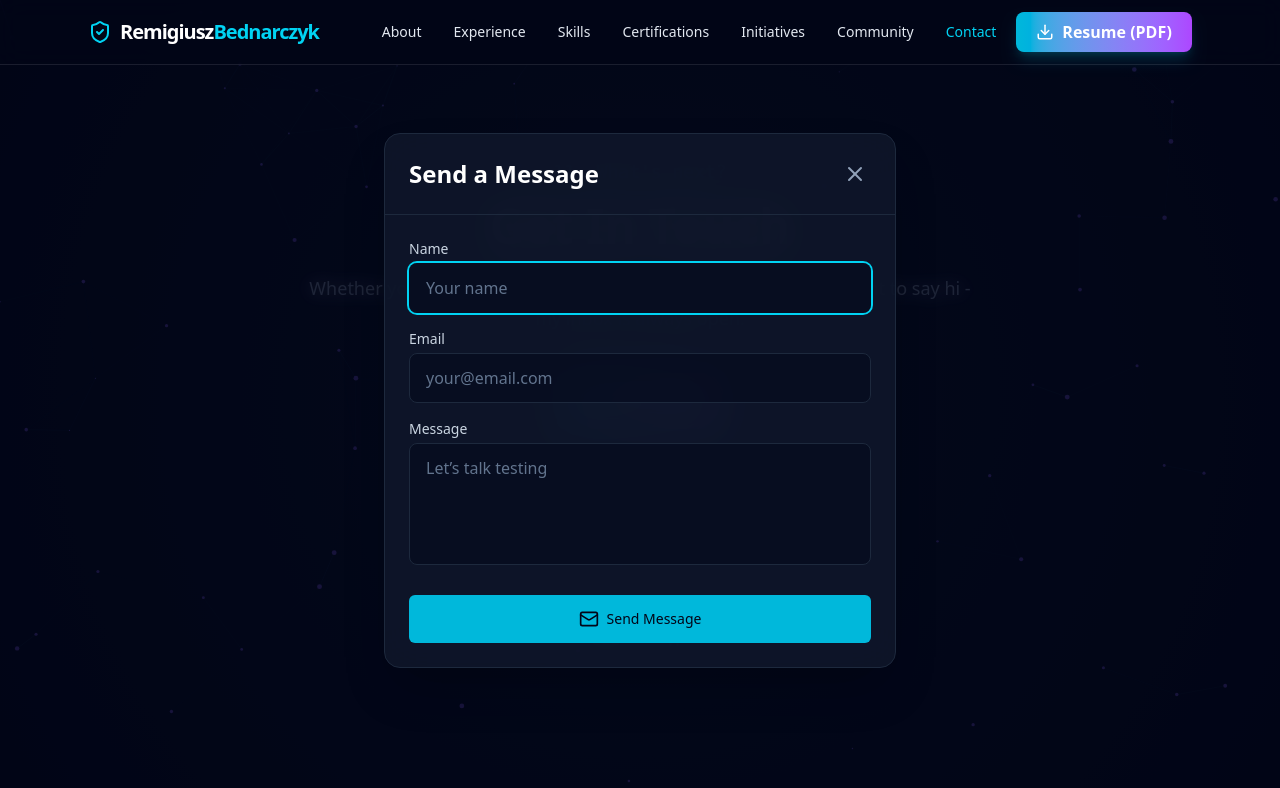
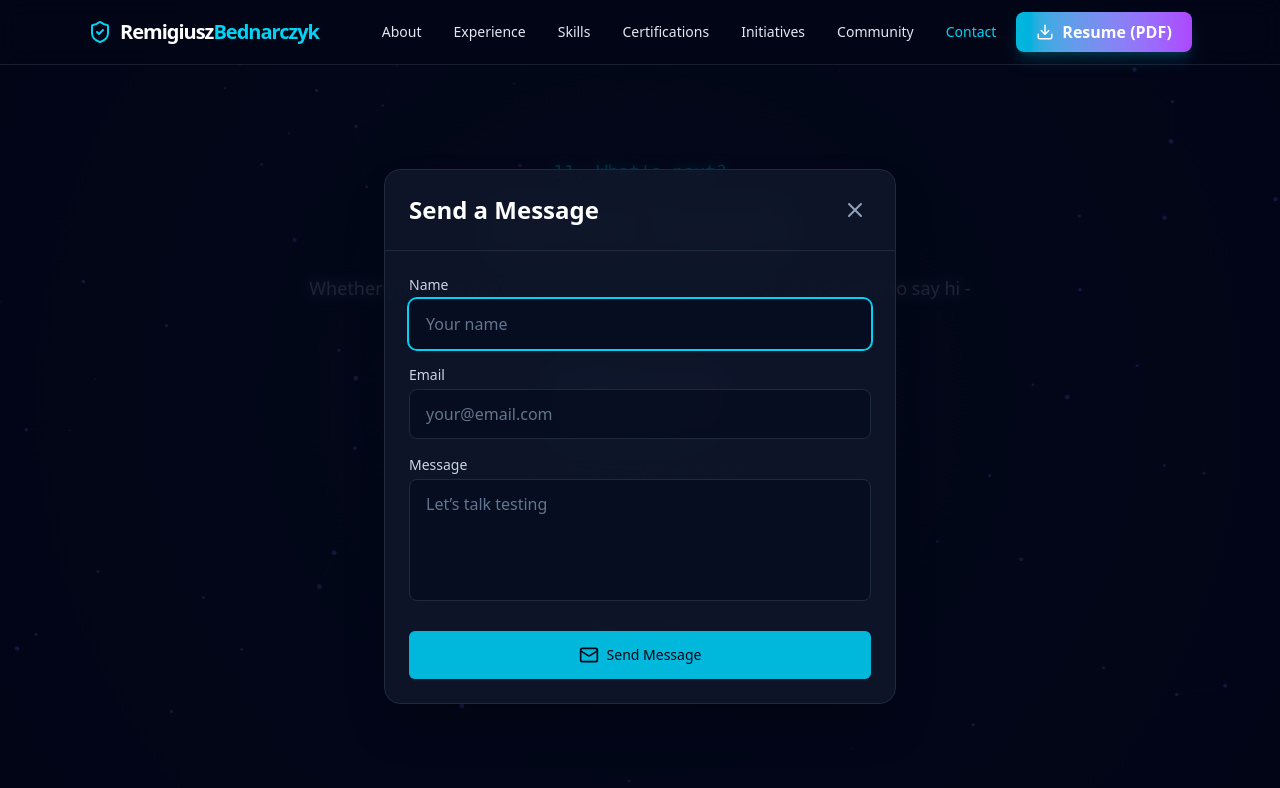
Before and after one commit to rembednarczyk/rembednarczyk.github.io, a React (Vite) app: page / in a window 1280 px wide. Both pictures are taken after a click on the button "Say Hello". Shown: the part 11040-11828 px from the top of the page. Built offline with nearby package versions, Linux system fonts and the light colour scheme.

Commit message:
contact modal fix and adjustments #2

```diff
--- a/src/components/ui/ContactModal.tsx
+++ b/src/components/ui/ContactModal.tsx
@@ -80,7 +80,7 @@ export function ContactModal({ isOpen, onClose }: ContactModalProps) {
   return (
     <AnimatePresence>
       {isOpen && (
-        <div className="fixed inset-0 z-[100] flex items-center justify-center p-4 sm:p-6">
+        <div className="fixed inset-0 z-[100] flex items-center justify-center p-4 pt-20 sm:p-6 sm:pt-24">
           {/* Backdrop */}
           <motion.div
             initial={{ opacity: 0 }}
@@ -116,7 +116,7 @@ export function ContactModal({ isOpen, onClose }: ContactModalProps) {
             </div>
 
             {/* Body */}
-            <div className="p-6 overflow-y-auto">
+            <div className="p-6 overflow-y-auto scrollbar-thin scrollbar-thumb-white/10 scrollbar-track-transparent">
               {status === "success" ? (
                 <motion.div
                   initial={{ opacity: 0 }}
--- a/src/components/ui/PrivacyPolicyModal.tsx
+++ b/src/components/ui/PrivacyPolicyModal.tsx
@@ -33,7 +33,7 @@ export function PrivacyPolicyModal({ isOpen, onClose }: PrivacyPolicyModalProps)
   return (
     <AnimatePresence>
       {isOpen && (
-        <div className="fixed inset-0 z-[100] flex items-center justify-center p-4 sm:p-6">
+        <div className="fixed inset-0 z-[100] flex items-center justify-center p-4 pt-20 sm:p-6 sm:pt-24">
           {/* Backdrop */}
           <motion.div
             initial={{ opacity: 0 }}
@@ -52,7 +52,7 @@ export function PrivacyPolicyModal({ isOpen, onClose }: PrivacyPolicyModalProps)
             role="dialog"
             aria-modal="true"
             aria-labelledby="privacy-modal-title"
-            className="relative w-full max-w-2xl max-h-[85vh] flex flex-col bg-slate-900/90 backdrop-blur-xl border border-slate-800 rounded-2xl shadow-2xl overflow-hidden text-left"
+            className="relative w-full max-w-2xl max-h-full flex flex-col bg-slate-900/90 backdrop-blur-xl border border-slate-800 rounded-2xl shadow-2xl overflow-hidden text-left"
           >
             {/* Header */}
             <div className="flex items-center justify-between p-6 border-b border-slate-800 shrink-0">
```
